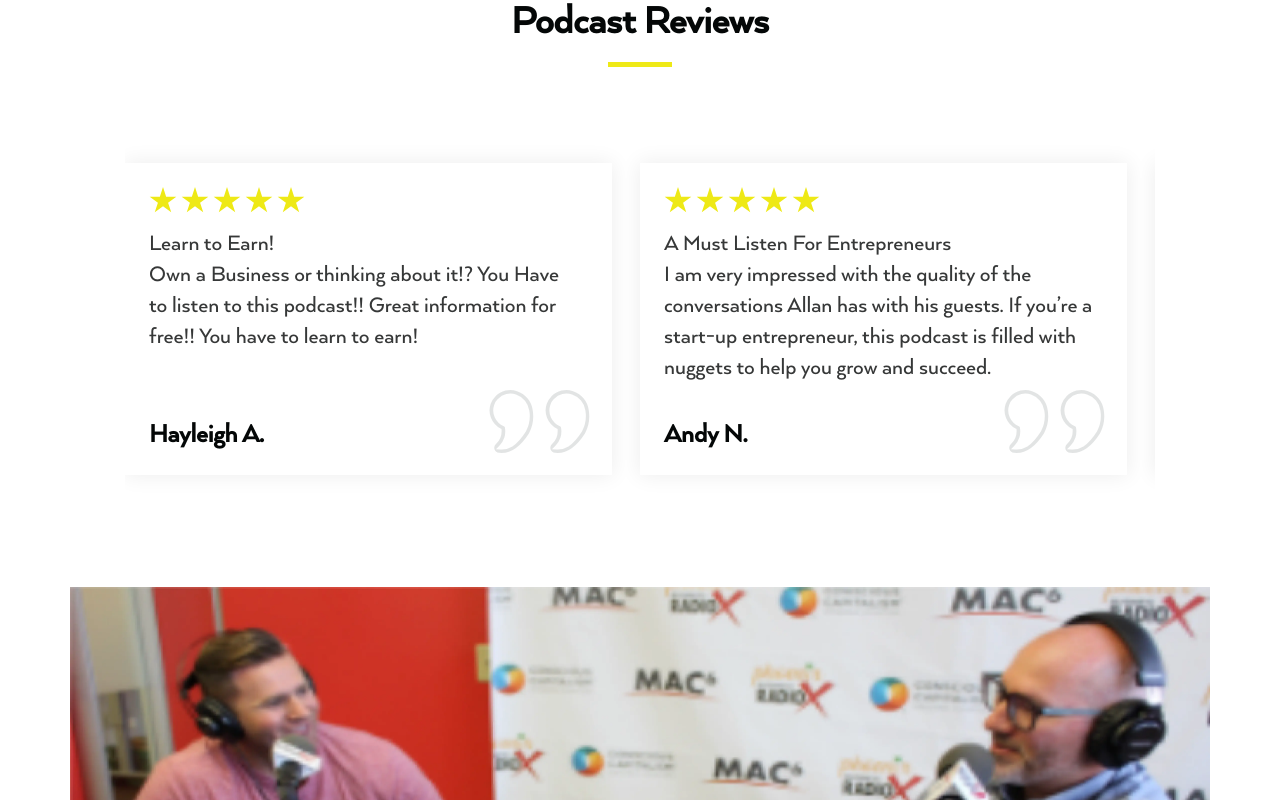
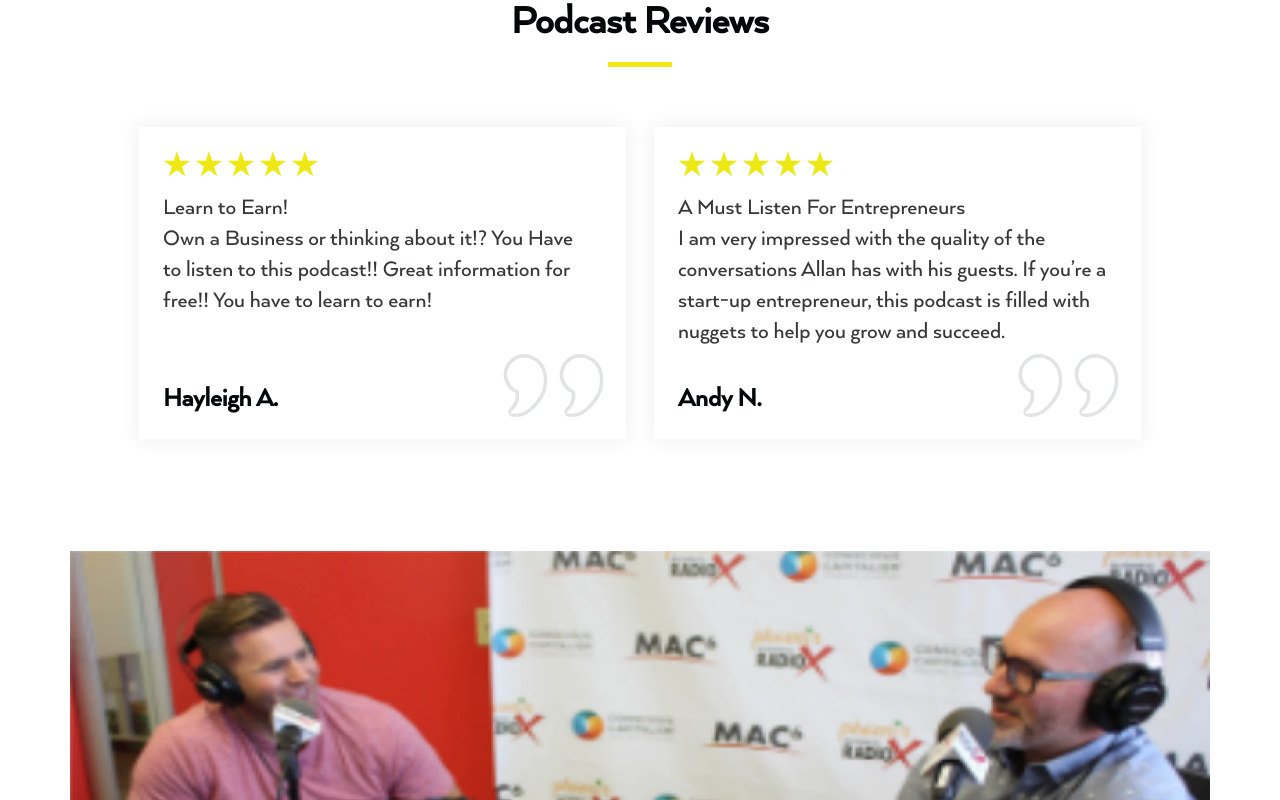
Before and after one commit to Deepak-Maan/Allan-Drapper, a Next.js app: page /podcast in a window 1280 px wide. Shown: the part 2876-3676 px from the top of the page. Built offline with nearby package versions, Linux system fonts and the light colour scheme.

Commit message:
some done

```diff
--- a/src/components/podcast/ReviewSwiper.jsx
+++ b/src/components/podcast/ReviewSwiper.jsx
@@ -8,7 +8,7 @@ const ReviewSwiper = () => {
     return (
         <div className='lg:pt-40 lg:pb-[140px] md:py-20 sm:py-16 py-12'>
             <div className='container  mx-auto px-3 max-w-[1164px]'>
-                <H2 heading="Podcast Reviews" className="after:bg-yellow text-lightBlack flex justify-center after:left-1/2 after:-translate-x-1/2 mb-[36px]" />
+                <H2 heading="Podcast Reviews" className="after:bg-yellow text-lightBlack flex justify-center after:left-1/2 after:-translate-x-1/2" />
                 <ReviewSwiperCards/>
                 <Image
                     src="/assets/images/webp/podCast/podcastReviewBigImg.webp" width={1140} height={588} className='w-full max-h-[588px] h-full pt-8 sm:pt-12 md:pt-16 lg:pt-20' />
--- a/src/components/podcast/ReviewSwiperCards.jsx
+++ b/src/components/podcast/ReviewSwiperCards.jsx
@@ -6,7 +6,6 @@ import { Swiper, SwiperSlide } from 'swiper/react';
 import { SwiperCards } from '../common/Helper';
 import { BigInvertedComaIcon, StartIcon } from '../common/Icons';
 
-// Install Swiper modules
 SwiperCore.use([Pagination, Autoplay]);
 
 const ReviewSwiperCards = () => {
@@ -17,7 +16,7 @@ const ReviewSwiperCards = () => {
     }, []);
 
     if (!isMounted) {
-        return null; // Return null or loading indicator during SSR
+        return null;
     }
 
     return (
@@ -26,14 +25,14 @@ const ReviewSwiperCards = () => {
             slidesPerView={2}
             pagination={{ clickable: true }}
             autoplay={{
-                delay: 3000,
-                disableOnInteraction: false,
+                delay: 300,
+                disableOnInteraction: true,
             }}
-            className='max-w-[1030px] !pt-20 !pb-8 px-4 mx-auto'
+            className='max-w-[1030px] !pt-20 !pb-8 mx-auto'
         >
             {SwiperCards.map((card, index) => (
                 <SwiperSlide key={index}>
-                    <div className='shadow-worldCard bg-white pl-6 pt-6 pr-5 pb-5 max-w-[487px] min-h-[312px] flex flex-col justify-between'>
+                    <div className='shadow-worldCard bg-white pl-6 pt-6 pr-5 pb-5 max-w-[487px] min-h-[312px] mx-auto flex flex-col justify-between'>
                         <div>
                             <div className='flex items-center gap-1'>
                                 <StartIcon />
```
